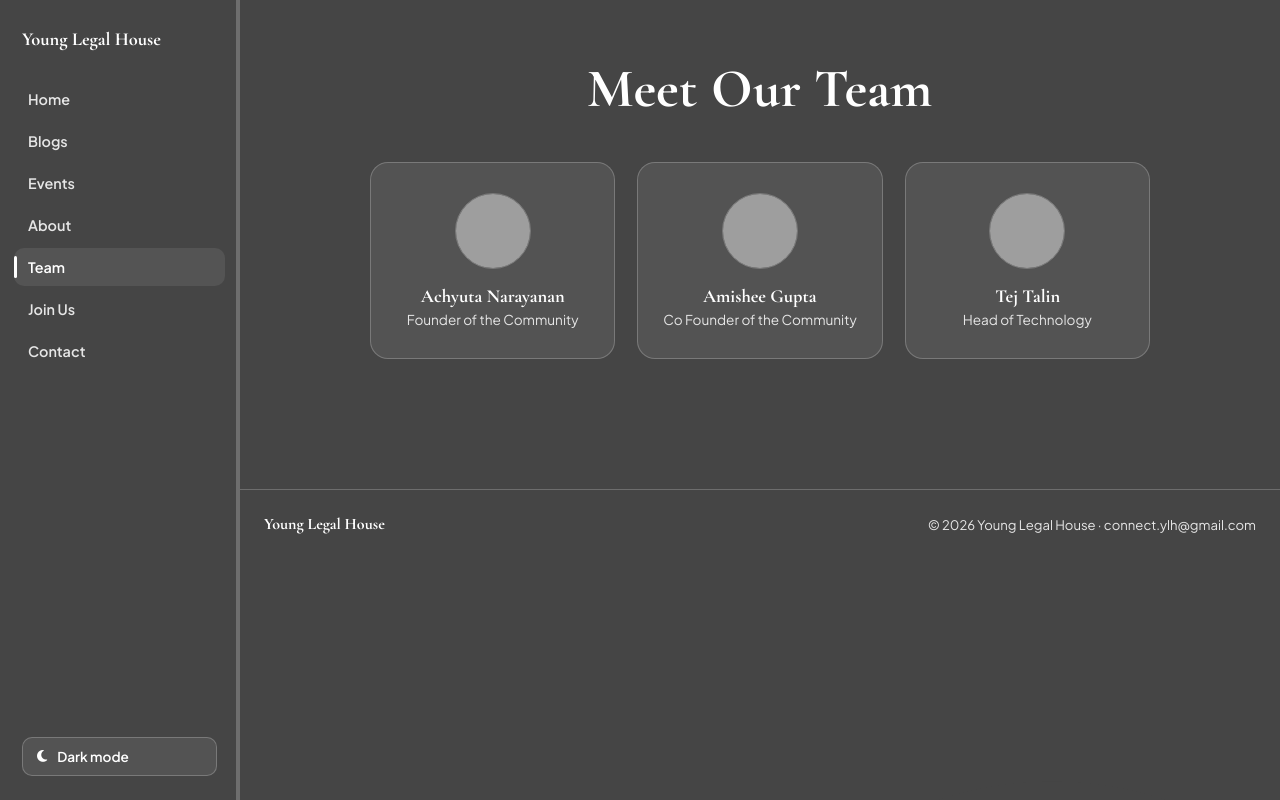
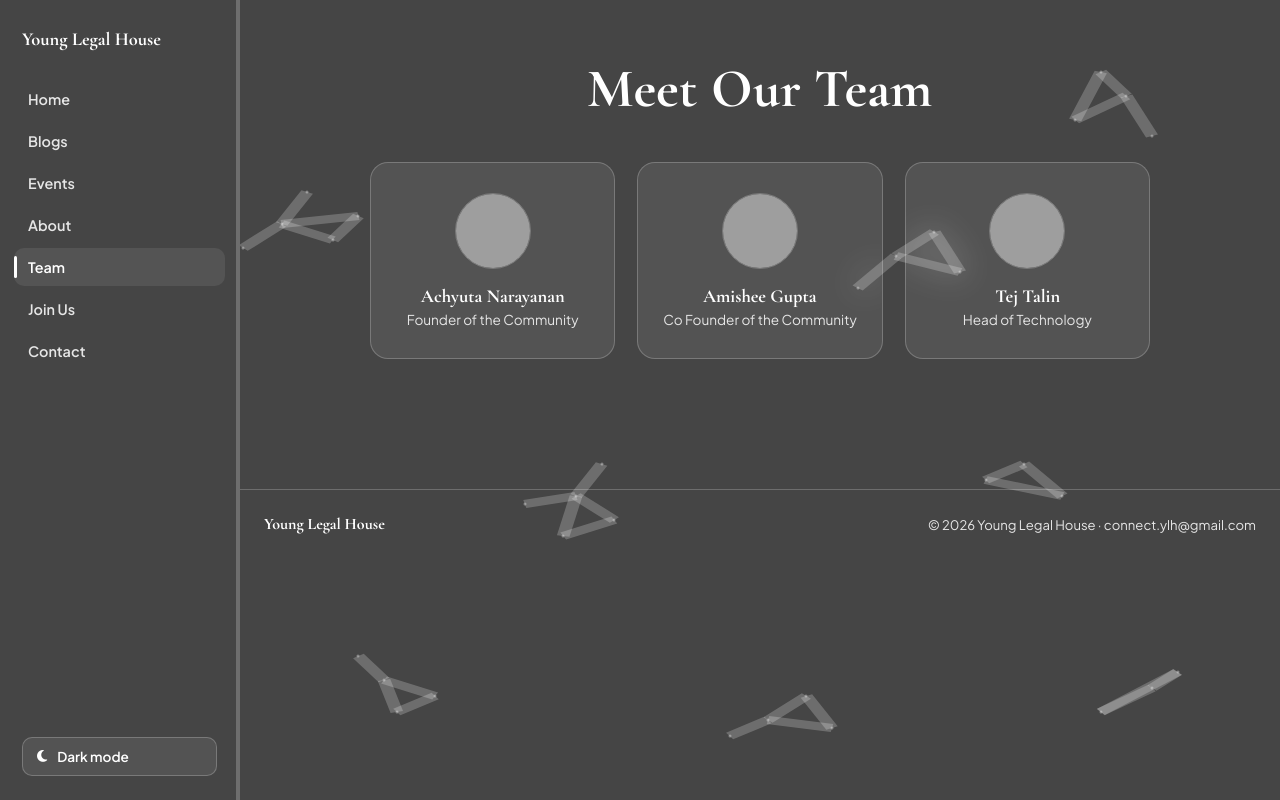
Before and after one commit to TejTalin/ylh-sample-sidebar, a Next.js app: page /team in a window 1280 px wide. Built offline with nearby package versions, Linux system fonts and the light colour scheme; grey boxes are pictures that could not be loaded.

Commit message:
Add files via upload

```diff
--- a/components/NetworkBackground.jsx
+++ b/components/NetworkBackground.jsx
@@ -2,99 +2,143 @@
 import { useEffect, useRef } from 'react';
 
 /**
- * GlowOrbs (bold, room-filling, cursor-reactive)
- * Three large soft-light orbs drift slowly across the FULL page height
- * (not just viewport) and visibly chase the cursor with springy elastic
- * lag — big, obvious motion meant to be noticed from across a room.
- * Replaces the old subtle node-network for the Editorial Sidebar sample.
+ * ConstellationSpotlight (Sidebar sample)
+ * Sparse, isolated polygon constellations (not a uniform grid) scattered
+ * across the full page height, plus a soft circular spotlight that
+ * follows the cursor and visibly brightens the network + page surface
+ * beneath it — matching the reference: a quiet network with a torch
+ * that follows you, not a colorful light show.
  */
+
+// Pre-defined isolated clusters: each cluster is a small set of nodes
+// close together, clusters are far apart from each other (not a uniform grid).
+const CLUSTERS = [
+  { cx: 8,  cy: 8,  nodes: [[0,0],[3,-2],[-2,4],[5,3]] },
+  { cx: 22, cy: 28, nodes: [[0,0],[4,2],[2,-4],[-3,3],[6,-1]] },
+  { cx: 88, cy: 12, nodes: [[0,0],[-4,3],[2,5],[-2,-3]] },
+  { cx: 70, cy: 32, nodes: [[0,0],[5,2],[-3,4],[3,-3]] },
+  { cx: 12, cy: 55, nodes: [[0,0],[4,-2],[-2,3]] },
+  { cx: 45, cy: 62, nodes: [[0,0],[3,3],[-4,1],[2,-4],[-1,5]] },
+  { cx: 80, cy: 58, nodes: [[0,0],[-3,2],[3,4]] },
+  { cx: 30, cy: 85, nodes: [[0,0],[4,2],[-2,-3],[1,4]] },
+  { cx: 90, cy: 86, nodes: [[0,0],[-4,3],[2,-2]] },
+  { cx: 60, cy: 90, nodes: [[0,0],[3,-3],[-3,2],[5,1]] },
+];
+
+// Connect every node within a cluster to the cluster's first node and to
+// its nearest sibling, giving each cluster a few internal triangulated lines.
+function buildLinks() {
+  const links = [];
+  CLUSTERS.forEach((cluster, ci) => {
+    const n = cluster.nodes.length;
+    for (let i = 1; i < n; i++) {
+      links.push({ ci, a: 0, b: i });
+    }
+    if (n > 2) links.push({ ci, a: 1, b: n - 1 });
+  });
+  return links;
+}
+const LINKS = buildLinks();
+
 export default function NetworkBackground() {
-  const orbRefs = useRef([]);
+  const svgRef = useRef(null);
+  const dotsRef = useRef([]);
+  const spotlightRef = useRef(null);
   const rafRef = useRef(null);
   const mouse = useRef({ x: -9999, y: -9999 });
-  const pos = useRef([
-    { x: 0.2, y: 0.15, vx: 0, vy: 0 },
-    { x: 0.75, y: 0.45, vx: 0, vy: 0 },
-    { x: 0.4, y: 0.8, vx: 0, vy: 0 },
-  ]);
+  const eased = useRef({ x: -9999, y: -9999 });
+
+  // flat list of {ci, ni, x, y} for refs
+  const flatNodes = useRef(
+    CLUSTERS.flatMap((cluster, ci) =>
+      cluster.nodes.map((n, ni) => ({ ci, ni, x: cluster.cx + n[0], y: cluster.cy + n[1] }))
+    )
+  );
 
   useEffect(() => {
     const reduced = window.matchMedia('(prefers-reduced-motion: reduce)').matches;
 
     const onMove = (e) => {
-      const docH = document.documentElement.scrollHeight;
-      mouse.current = { x: e.clientX, y: e.clientY + window.scrollY, docH };
+      mouse.current = { x: e.clientX, y: e.clientY + window.scrollY };
     };
+    const onLeave = () => { mouse.current = { x: -9999, y: -9999 }; };
     window.addEventListener('pointermove', onMove, { passive: true });
+    window.addEventListener('pointerleave', onLeave);
 
-    if (reduced) {
-      return () => window.removeEventListener('pointermove', onMove);
-    }
+    const tick = () => {
+      eased.current.x += (mouse.current.x - eased.current.x) * 0.12;
+      eased.current.y += (mouse.current.y - eased.current.y) * 0.12;
 
-    const STRENGTH = [0.012, 0.02, 0.016]; // each orb chases at a different speed -> elastic lag feel
-    const DAMPING = 0.90;
-
-    const tick = (t) => {
-      const docH = document.documentElement.scrollHeight || window.innerHeight;
-      const docW = window.innerWidth;
-
-      pos.current.forEach((p, i) => {
-        // idle drift even with no cursor
-        const idleX = Math.sin(t * 0.00018 + i * 2) * 0.04;
-        const idleY = Math.cos(t * 0.00014 + i * 3) * 0.04;
-
-        const targetX = (mouse.current.x > -1000 ? mouse.current.x / docW : p.x) + idleX;
-        const targetY = (mouse.current.x > -1000 ? mouse.current.y / docH : p.y) + idleY;
-
-        const ax = (targetX - p.x) * STRENGTH[i];
-        const ay = (targetY - p.y) * STRENGTH[i];
-        p.vx = (p.vx + ax) * DAMPING;
-        p.vy = (p.vy + ay) * DAMPING;
-        p.x += p.vx;
-        p.y += p.vy;
-
-        const el = orbRefs.current[i];
-        if (el) {
-          el.style.left = `${p.x * 100}%`;
-          el.style.top = `${p.y * docH}px`;
-        }
-      });
+      if (spotlightRef.current) {
+        spotlightRef.current.style.transform = `translate(${eased.current.x - 260}px, ${eased.current.y - 260}px)`;
+      }
 
       rafRef.current = requestAnimationFrame(tick);
     };
-    rafRef.current = requestAnimationFrame(tick);
+
+    if (!reduced) {
+      rafRef.current = requestAnimationFrame(tick);
+    }
 
     return () => {
       cancelAnimationFrame(rafRef.current);
       window.removeEventListener('pointermove', onMove);
+      window.removeEventListener('pointerleave', onLeave);
     };
   }, []);
 
   return (
-    <div className="glow-bg" aria-hidden="true">
-      <div ref={el => orbRefs.current[0] = el} className="glow-orb glow-orb-a" />
-      <div ref={el => orbRefs.current[1] = el} className="glow-orb glow-orb-b" />
-      <div ref={el => orbRefs.current[2] = el} className="glow-orb glow-orb-c" />
+    <div className="constellation-bg" aria-hidden="true">
+      <svg viewBox="0 0 100 100" preserveAspectRatio="none" className="constellation-svg">
+        {LINKS.map(({ ci, a, b }, i) => {
+          const cluster = CLUSTERS[ci];
+          const na = cluster.nodes[a], nb = cluster.nodes[b];
+          return (
+            <line
+              key={i}
+              x1={cluster.cx + na[0]} y1={cluster.cy + na[1]}
+              x2={cluster.cx + nb[0]} y2={cluster.cy + nb[1]}
+            />
+          );
+        })}
+      </svg>
+      <div className="constellation-dots">
+        {flatNodes.current.map((n, i) => (
+          <span key={i} className="constellation-dot" style={{ left: `${n.x}%`, top: `${n.y}%` }} />
+        ))}
+      </div>
+      <div ref={spotlightRef} className="cursor-spotlight" />
       <style>{`
-        .glow-bg {
+        .constellation-bg {
           position: absolute; top: 0; left: 0; width: 100%; height: 100%;
           min-height: 100vh; z-index: 0; overflow: hidden; pointer-events: none;
         }
-        .glow-orb {
-          position: absolute;
-          border-radius: 50%;
-          filter: blur(70px);
-          will-change: left, top;
+        .constellation-svg { position: absolute; inset: 0; width: 100%; height: 100%; }
+        .constellation-svg line { stroke: var(--glass-border); stroke-width: 1; }
+        .constellation-dots { position: absolute; inset: 0; }
+        .constellation-dot {
+          position: absolute; width: 3px; height: 3px; border-radius: 50%;
+          background: var(--text-color); opacity: 0.35;
           transform: translate(-50%, -50%);
         }
-        .glow-orb-a { width: 620px; height: 620px; background: radial-gradient(circle, var(--text-color) 0%, transparent 70%); opacity: 0.16; }
-        .glow-orb-b { width: 520px; height: 520px; background: radial-gradient(circle, var(--text-color) 0%, transparent 70%); opacity: 0.12; }
-        .glow-orb-c { width: 460px; height: 460px; background: radial-gradient(circle, var(--text-color) 0%, transparent 70%); opacity: 0.14; }
+        .cursor-spotlight {
+          position: absolute; top: 0; left: 0;
+          width: 520px; height: 520px;
+          border-radius: 50%;
+          background: radial-gradient(circle, var(--glass-bg) 0%, transparent 70%);
+          will-change: transform;
+          mix-blend-mode: overlay;
+        }
+        body.light-mode .cursor-spotlight {
+          background: radial-gradient(circle, rgba(0,0,0,0.10) 0%, transparent 70%);
+          mix-blend-mode: multiply;
+        }
 
-        body.light-mode .glow-orb-a,
-        body.light-mode .glow-orb-b,
-        body.light-mode .glow-orb-c {
-          opacity: 0.22;
+        @media (prefers-reduced-motion: reduce) {
+          .cursor-spotlight { display: none; }
+        }
+        @media (pointer: coarse) {
+          .cursor-spotlight { display: none; }
         }
       `}</style>
     </div>
```
